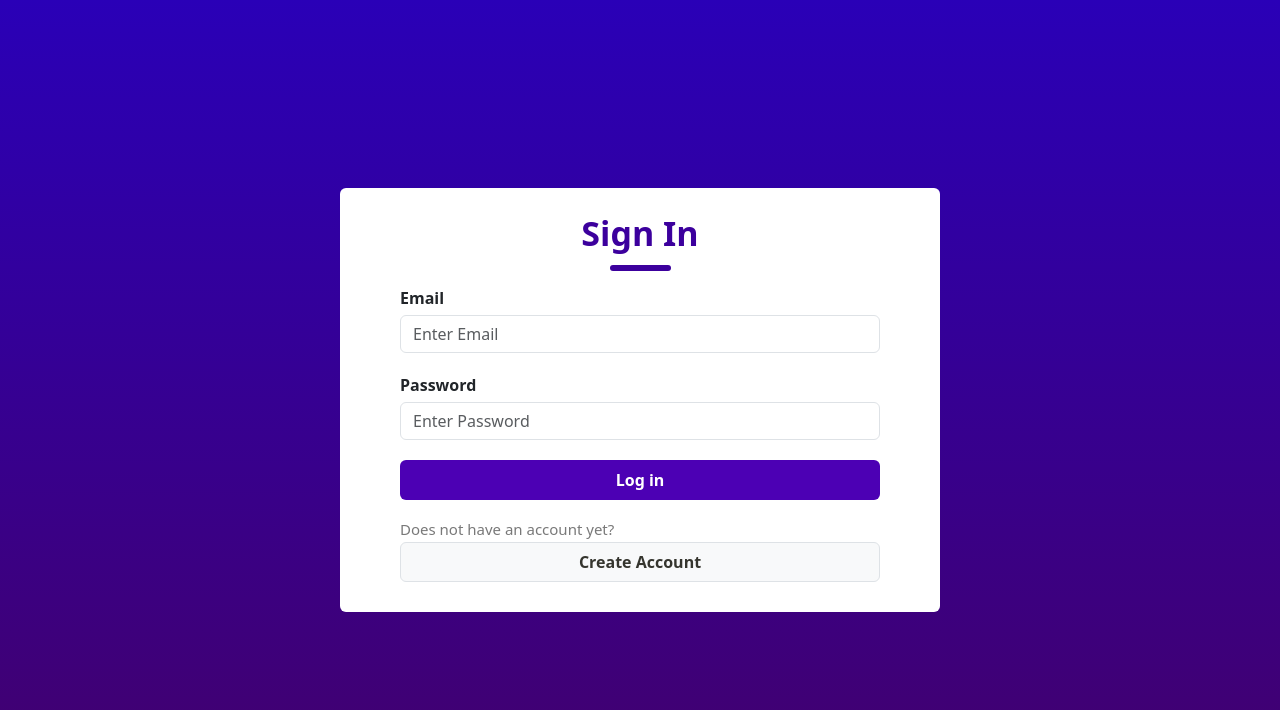
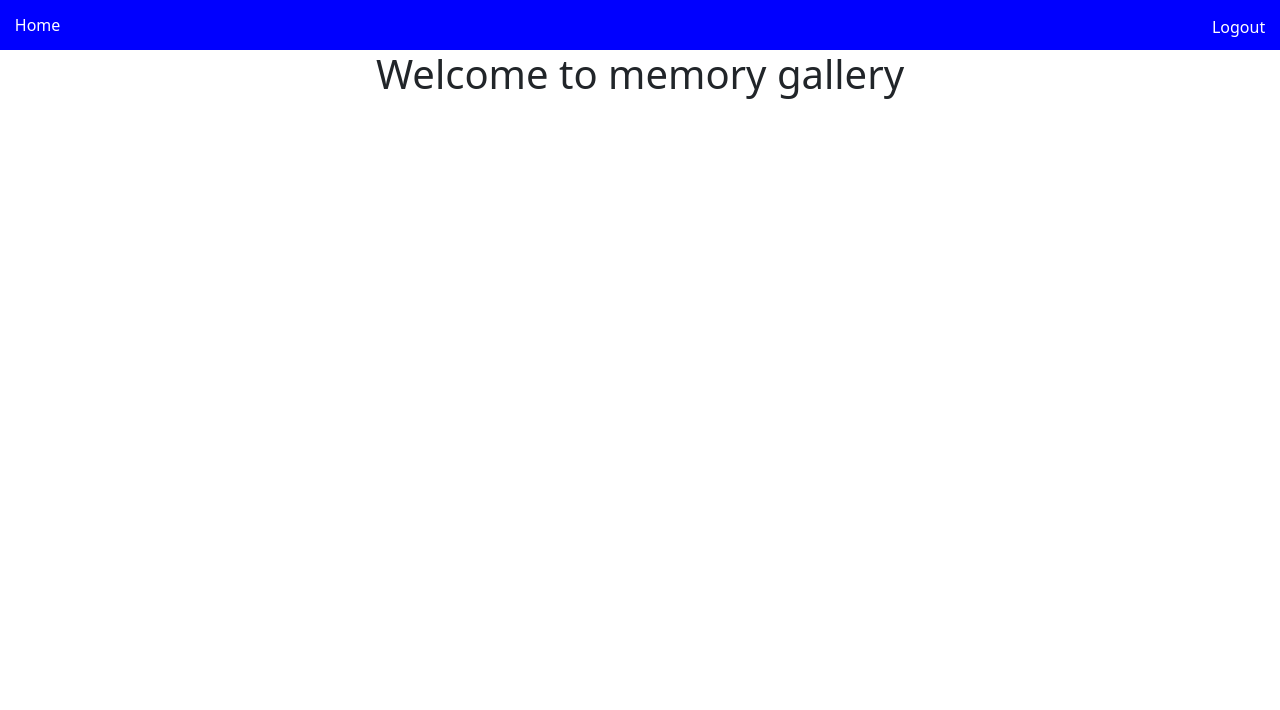
Before and after one commit to isybliss/MEMORY-Gallery, a React (Create React App) app in the folder frontend_section/: page / in a window 1280 px wide. Shown: the top 710 px of the page. Built offline with nearby package versions, Linux system fonts and the light colour scheme; sample sign-in values are in the browser's storage.

Commit message:
updated login validation, authentication and layout of home page

```diff
--- a/frontend_section/db.json
+++ b/frontend_section/db.json
@@ -3,53 +3,17 @@
     {
       "id": "ISIOMA",
       "email": "isyblissumunna@gmail.com",
-      "password": "1234"
+      "password": "123qweASD"
     },
     {
-      "id": "CHINWE",
-      "email": "isyblissumunna@gmail.com",
+      "id": "isybliss",
+      "email": "isioma@gmail.com",
       "password": "123qweASD"
     },
     {
       "id": "chiaha",
-      "email": "isyblissumunna@gmail.com",
-      "password": "123asdewqA"
-    },
-    {
-      "name": [
-        "ISIOMA"
-      ],
-      "email": [
-        "isyblissumunna@gmail.com"
-      ],
-      "password": [
-        "123qweASD"
-      ],
-      "id": "VrKBnMt"
-    },
-    {
-      "name": [
-        "ISIOMA"
-      ],
-      "email": [
-        "isyblissumunna@gmail.com"
-      ],
-      "password": [
-        "123qweASD"
-      ],
-      "id": "RC-X93N"
-    },
-    {
-      "name": [
-        "ISIOMA"
-      ],
-      "email": [
-        "isyblissumunna@gmail.com"
-      ],
-      "password": [
-        "123QWEaSd"
-      ],
-      "id": "yGcZXcp"
+      "email": "exex@gmail.com",
+      "password": "123qweASD"
     }
   ]
 }
--- a/frontend_section/src/App.js
+++ b/frontend_section/src/App.js
@@ -11,9 +11,9 @@ function App() {
       <ToastContainer theme='colored'></ToastContainer>
       <BrowserRouter>
         <Routes>
-          <Route path='/' element={<Login />}></Route>
+          <Route path='/login' element={<Login />}></Route>
           <Route path='/signup' element={<Signup />}></Route>
-          <Route path='/home' element={<Home />}></Route>
+          <Route path='/' element={<Home />}></Route>
         </Routes>
       </BrowserRouter>
     </div>
--- /dev/null
+++ b/frontend_section/src/Home.css
@@ -0,0 +1,12 @@
+.home-header{
+    width: 100%;
+    background-color: blue;
+    color: #fff;
+    padding: 1%;
+}
+
+.home-link{
+    text-decoration: none;
+    color: white;
+    padding: 2px;
+}
--- a/frontend_section/src/Home.js
+++ b/frontend_section/src/Home.js
@@ -1,9 +1,22 @@
-import react from 'react';
+import { useEffect } from 'react';
+import './Home.css';
+import { Link, useNavigate } from 'react-router-dom';
 
 function Home() {
+    const navigate = useNavigate();
+    useEffect(() => {
+        let username = sessionStorage.getItem('username');
+        if(username === '' || username === null) {
+            navigate('/login');
+        }
+    }, [])
     return (
         <div>
-            <h1>Welcome to memory gallery</h1>
+            <div className='home-header'>
+                <Link to={'/'} className='home-link'>Home</Link>
+                <Link style={{float:"right"}} to={'/login'} className='home-link'>Logout</Link>
+            </div>
+            <h1 className='text-center'>Welcome to memory gallery</h1>
         </div>
     )
 }
--- a/frontend_section/src/Login.js
+++ b/frontend_section/src/Login.js
@@ -1,59 +1,78 @@
-import axios from 'axios';
-import React, { useState } from 'react';
+import React, {useEffect, useState} from 'react';
 import { Link, useNavigate } from 'react-router-dom';
-import Validation from './LoginValidation';
 import './Signup_login.css';
+import { toast } from 'react-toastify';
 
+function  Login() {
+    const [username, usernameupdate] = useState("");
+    const [password, passwordupdate] = useState("");
 
-function Login() {
-    const [values, setValues] = useState({
-        email: '',
-        password: ''
-    })
     const navigate = useNavigate();
 
-    const [errors, setErrors] = useState({})
-    const handleInput = (event) => {
-         setValues(prev => ({...prev, [event.target.name]: [event.target.value]}))
-    }
-    const handleSubmit =(event) => {
-        event.preventDefault();
-        const err = Validation(values);
-        setErrors(err);
-        if(err.email === "" && err.password === "") {
-            axios.post('http://localhost:8081/login', values)
-            .then(res => {
-                if(res.data === "Success") {
-                    navigate('/home')
+    useEffect(() => {
+        sessionStorage.clear();
+    }, []);
+
+    const proceedLogin = (e) => {
+        e.preventDefault();
+        if(validate()) {
+            //console.log("proceed")
+            fetch("http://localhost:8000/user/"+username).then((res) =>{
+                return res.json();
+            }).then((resp)=>{
+                console.log(resp);
+                if(Object.keys(resp).length === 0) {
+                    toast.error("Please enter valid username");
                 } else {
-                    alert("No record existed");
+                    if (resp.password === password) {
+                        toast.success('Success');
+                        sessionStorage.setItem('username',username)
+                        navigate('/')
+                    }else {
+                        toast.error("Please enter valid credentials")
+                    }
                 }
-            })
-            .catch(err => console.log(err));
+            }).catch((err)=>{
+                toast.error("Login failed due to :"+err.message)
+            });
         }
     }
+
+    const validate = () => {
+        let result = true;
+        if(username === "" || username === null){
+            result = false;
+            toast.warning("Please enter valid Username")
+        }
+        if(password === "" || password === null){
+            result = false;
+            toast.warning("Please enter correct password")
+        }
+        return result;
+    }
+
     return (
-        <div className='d-flex justify-content-center align-items-center bg-color vh-100'>
+        <div className='d-flex justify-content-center align-items-center vh-100 bg-color'>
             <div className='rounded container-1'>
                 <div className="header">
                     <div className="text">Sign In</div>
                     <div className="underline"></div>
                 </div>
-                <form action="" onSubmit={handleSubmit}>
+                <form onSubmit={proceedLogin}>
                     <div className='inputs'>
-                        <label htmlFor='email'><strong>Email</strong></label>
-                        <input type='email' placeholder='Enter Email' name='email'
-                        onChange={handleInput} className='form-control' />
-                        {errors.email && <span className='text-danger'> {errors.email}</span>}
+                        <label htmlFor='name'><strong>Username</strong><span className='errmsg'>*</span></label>
+                        <input type='text' placeholder='Enter Username' name='name'
+                        value={username} onChange={e=>usernameupdate(e.target.value)} className='form-control' />
                     </div>
+
                     <div className='inputs'>
-                        <label htmlFor='password'><strong>Password</strong></label>
+                        <label htmlFor='password'><strong>Password</strong><span className='errmsg'>*</span></label>
                         <input type='password' placeholder='Enter Password' name='password'
-                        onChange={handleInput} className='form-control' />
-                        {errors.password && <span className='text-danger'> {errors.password}</span>}
+                        value={password} onChange={e=>passwordupdate(e.target.value)} className='form-control' />
+
                     </div>
-                    <button type='submit' className='btn-success rounded submit'>Log in</button>
-                    <p className='forgot-password'>Does not have an account yet?</p>
+                    <button type='submit' className='btn-success rounded submit'>Login</button>
+                    <p className='forgot-password'>Don't have an account ?</p>
                     <Link to="/signup" className='border bg-light rounded login'>Create Account</Link>
                 </form>
             </div>
--- a/frontend_section/src/LoginValidation.js
+++ b/frontend_section/src/LoginValidation.js
@@ -4,7 +4,7 @@ function validation(values) {
     const password_pattern = /^(?=.*\d)(?=.*[a-z])(?=.*[A-Z])[a-zA-Z0-9]{8,}$/
 
     if(values.email === "") {
-        error.email = "Input email"
+        error.email = "Please enter email"
     }
     else if(!email_pattern.test(values.email)) {
         error.email = "Incorrect email pattern"
@@ -13,7 +13,7 @@ function validation(values) {
     }
 
     if(values.password === "") {
-        error.password = "Input password"
+        error.password = "Please enter password"
     }
     else if(!password_pattern.test(values.password)) {
         error.password = "Incorrect Password"
--- a/frontend_section/src/Signup.js
+++ b/frontend_section/src/Signup.js
@@ -1,69 +1,88 @@
 import React, {useState} from 'react';
-import { Link, useNavigate } from 'react-router-dom'
-import Validation from './SignupValidation';
+import { Link, useNavigate } from 'react-router-dom';
 import './Signup_login.css';
 import { toast } from 'react-toastify';
 
 function Signup() {
 
-    const [values, setValues] = useState({
-        name: '',
-        email: '',
-        password: ''
-    })
+    const [id, idchange] = useState("");
+    const [email, emailchange] = useState("");
+    const [password, passwordchange] = useState("");
+
     const navigate = useNavigate();
-    const [errors, setErrors] = useState({})
-    const handleInput = (event) => {
-         setValues(prev => ({...prev, [event.target.name]: [event.target.value]}))
+
+    const isValidate = () => {
+        let isproceed = true;
+        let errormessage = 'Please enter the value in ';
+        if (id === null || id === "") {
+            isproceed = false;
+            errormessage += 'Username';
+        }
+        if (email === null || email === "") {
+            isproceed = false;
+            errormessage += ' Email';
+        }
+        if (password === null || password === "") {
+            isproceed = false;
+            errormessage += ' Password';
+        }
+        if(!isproceed) {
+            toast.warning(errormessage);
+        }else {
+            if (/^(?=.*\d)(?=.*[a-z])(?=.*[A-Z])[a-zA-Z0-9]{8,}$/.test(password)) {
+
+            }else {
+                isproceed = false;
+                toast.warning("Password shouls be atleast 8 characters including uppercase, lowercase and numbers")
+            }
+        }
+        return isproceed;
     }
-    const handleSubmit =(event) => {
-        event.preventDefault();
-        const err = Validation(values);
-        setErrors(err);
-        if(err.name === "" && err.email === "" && err.password === "") {
+    const handleSubmit =(e) => {
+
+        e.preventDefault();
+        let regobj = { id, email, password };
+        if(isValidate()) {
             fetch("http://localhost:8000/user", {
-                method: "POST",
-                headers:{ "content-type" : "application/json" },
-                body:JSON.stringify(values)
+                method:"POST",
+                headers:{ "content-type":"application/json" },
+                body:JSON.stringify(regobj)
             }).then((res) => {
-                toast.success("Registered Successfully");
-                navigate('/');
-            })
-            .catch((err) => (
-                toast.error("Failed :"+err.message)
+                toast.success('Registeration Successfully');
+                navigate('/login')
+            }).catch((err)=>(
+                toast.error('Failed :'+err.message)
             ));
         }
     }
-
     return (
-        <div className='d-flex justify-content-center align-items-center bg-primary vh-100'>
-            <div className='bg-white p-3 rounded w-50 container'>
+        <div className='d-flex justify-content-center align-items-center vh-100 bg-color'>
+            <div className='rounded container-1'>
                 <div className="header">
-                    <div className="text">Sign In</div>
+                    <div className="text">Register</div>
                     <div className="underline"></div>
                 </div>
-                <form action="" onSubmit={handleSubmit}>
-                    <div className='mb-3'>
-                        <label htmlFor='name'><strong>Username</strong></label>
+                <form onSubmit={handleSubmit}>
+                    <div className='inputs'>
+                        <label htmlFor='name'><strong>Username</strong><span className='errmsg'>*</span></label>
                         <input type='text' placeholder='Enter Username' name='name'
-                        onChange={handleInput} className='form-control' />
-                        {errors.name && <span className='text-danger'> {errors.name}</span>}
+                        value={id} onChange={e=>idchange(e.target.value)} className='form-control' />
                     </div>
-                    <div className='mb-3'>
-                        <label htmlFor='email'><strong>Email</strong></label>
+                    <div className='inputs'>
+                        <label htmlFor='email'><strong>Email</strong><span className='errmsg'>*</span></label>
                         <input type='email' placeholder='Enter Email' name='email'
-                        onChange={handleInput} className='form-control' />
-                        {errors.email && <span className='text-danger'> {errors.email}</span>}
+                        value={email} onChange={e=>emailchange(e.target.value)} className='form-control' />
+
                     </div>
-                    <div className='mb-3'>
-                        <label htmlFor='password'><strong>Password</strong></label>
+                    <div className='inputs'>
+                        <label htmlFor='password'><strong>Password</strong><span className='errmsg'>*</span></label>
                         <input type='password' placeholder='Enter Password' name='password'
-                        onChange={handleInput} className='form-control' />
-                        {errors.password && <span className='text-danger'> {errors.password}</span>}
+                        value={password} onChange={e=>passwordchange(e.target.value)} className='form-control' />
+
                     </div>
                     <button type='submit' className='btn-success rounded submit'>Sign up</button>
-                    <p className='forgot-password'>Already have an account</p>
-                    <Link to="/" className='btn btn-default border w-100 bg-light rounded text-decoration-none'>Login</Link>
+                    <p className='forgot-password'>Already have an account ?</p>
+                    <Link to="/login" className='border bg-light rounded login'>Login</Link>
                 </form>
             </div>
         </div>
--- a/frontend_section/src/SignupValidation.js
+++ b/frontend_section/src/SignupValidation.js
@@ -3,11 +3,11 @@ function validation(values) {
     const email_pattern = /^[^\s@]+@[^\s@]+\.[^\s@]+$/
     const password_pattern = /^(?=.*\d)(?=.*[a-z])(?=.*[A-Z])[a-zA-Z0-9]{8,}$/
 
-    if(values.name === "") {
-        error.name = "Input username"
+    if(values.id === "") {
+        error.id = "Input username"
     }
     else {
-        error.name = ""
+        error.id = ""
     }
 
     if(values.email === "") {
```
